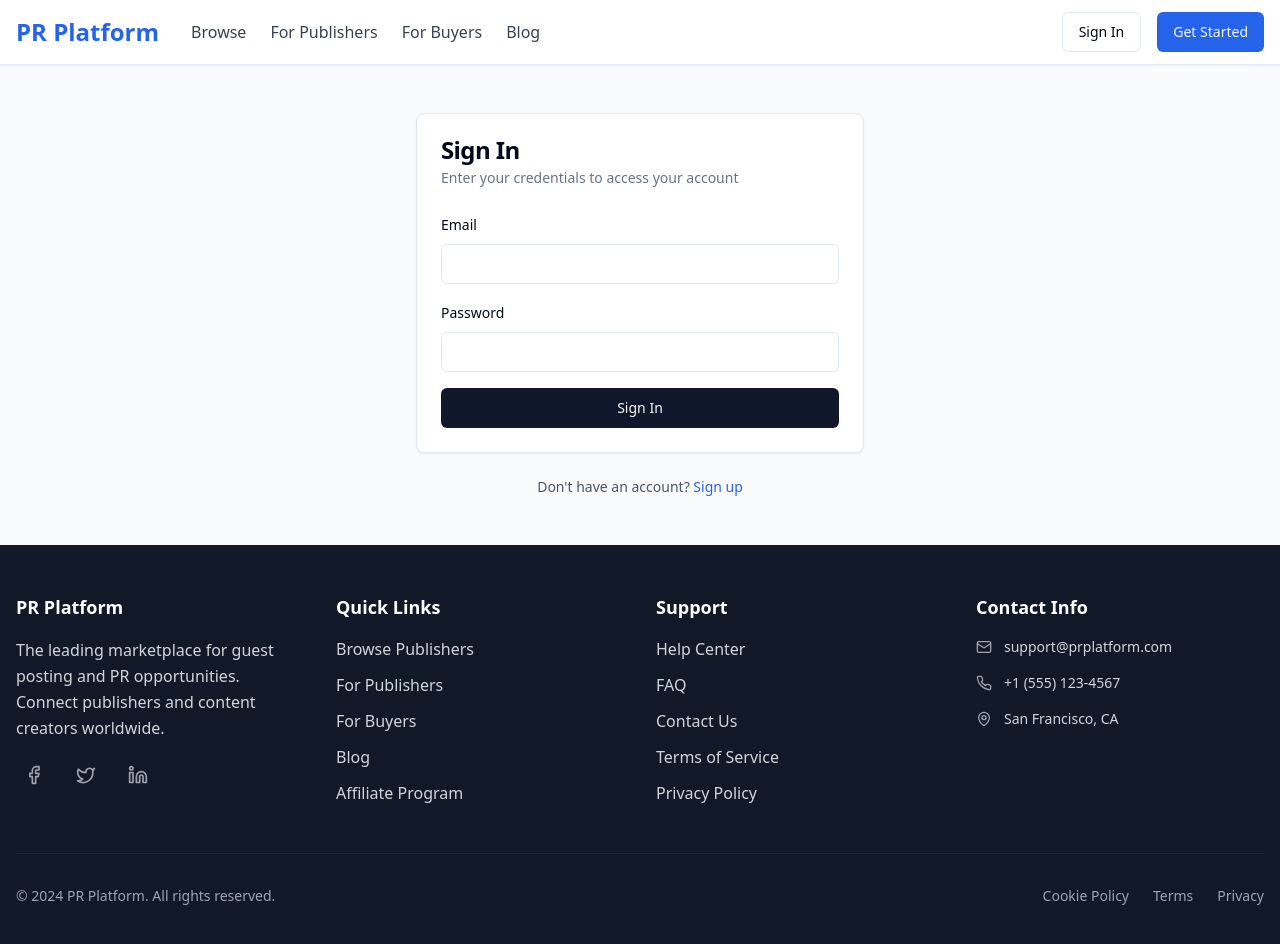
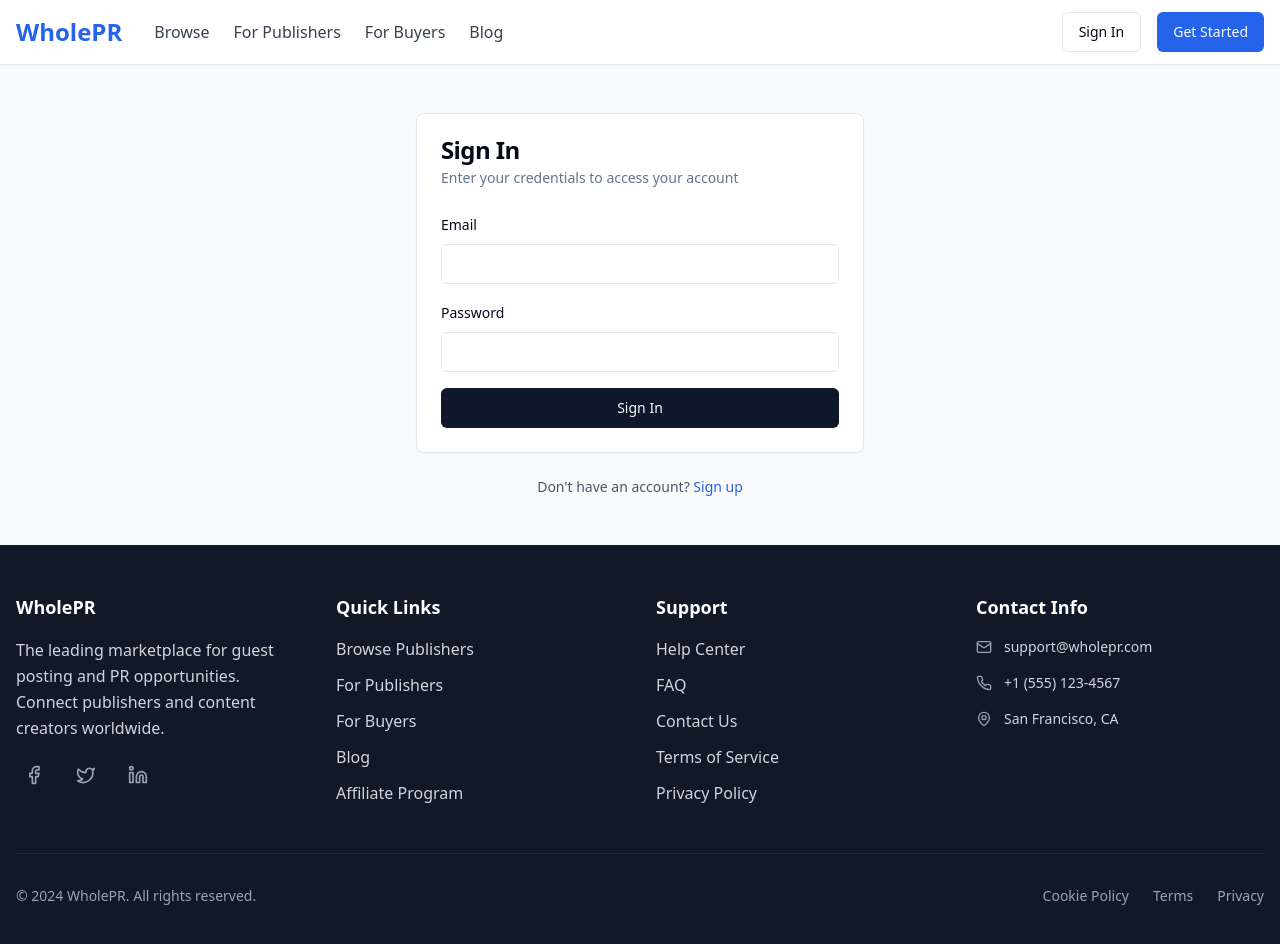
Before and after one commit to shashwatkumar9/post-palace-network, a React (Vite) app: page /login in a window 1280 px wide. Shown: the top 944 px of the page. Built offline with nearby package versions, Linux system fonts and the light colour scheme.

Commit message:
Rebrand to wholepr.com
Update domain name across the application and fix any issues on live pages.

```diff
--- a/index.html
+++ b/index.html
@@ -3,12 +3,12 @@
   <head>
     <meta charset="UTF-8" />
     <meta name="viewport" content="width=device-width, initial-scale=1.0" />
-    <title>post-palace-network</title>
-    <meta name="description" content="Lovable Generated Project" />
-    <meta name="author" content="Lovable" />
+    <title>WholePR - The Complete PR Marketplace</title>
+    <meta name="description" content="Connect with publishers and content creators worldwide. The leading marketplace for guest posting and PR opportunities." />
+    <meta name="author" content="WholePR" />
 
-    <meta property="og:title" content="post-palace-network" />
-    <meta property="og:description" content="Lovable Generated Project" />
+    <meta property="og:title" content="WholePR - The Complete PR Marketplace" />
+    <meta property="og:description" content="Connect with publishers and content creators worldwide. The leading marketplace for guest posting and PR opportunities." />
     <meta property="og:type" content="website" />
     <meta property="og:image" content="https://lovable.dev/opengraph-image-p98pqg.png" />
 
--- a/src/components/Footer.tsx
+++ b/src/components/Footer.tsx
@@ -10,7 +10,7 @@ const Footer = () => {
         <div className="grid grid-cols-1 md:grid-cols-2 lg:grid-cols-4 gap-8">
           {/* Company Info */}
           <div>
-            <h3 className="text-lg font-semibold mb-4 text-white">PR Platform</h3>
+            <h3 className="text-lg font-semibold mb-4 text-white">WholePR</h3>
             <p className="text-gray-300 mb-4 leading-relaxed">
               The leading marketplace for guest posting and PR opportunities.
               Connect publishers and content creators worldwide.
@@ -141,10 +141,10 @@ const Footer = () => {
               <div className="flex items-center">
                 <Mail className="h-4 w-4 mr-3 text-gray-400 flex-shrink-0" />
                 <a
-                  href="mailto:support@prplatform.com"
+                  href="mailto:support@wholepr.com"
                   className="text-gray-300 hover:text-white transition-colors text-sm"
                 >
-                  support@prplatform.com
+                  support@wholepr.com
                 </a>
               </div>
               <div className="flex items-center">
@@ -167,7 +167,7 @@ const Footer = () => {
         <div className="border-t border-gray-800 mt-12 pt-8">
           <div className="flex flex-col md:flex-row justify-between items-center">
             <p className="text-gray-400 text-sm mb-4 md:mb-0">
-              © 2024 PR Platform. All rights reserved.
+              © 2024 WholePR. All rights reserved.
             </p>
             <div className="flex flex-wrap justify-center md:justify-end space-x-6">
               <Link
--- a/src/components/Header.tsx
+++ b/src/components/Header.tsx
@@ -24,7 +24,7 @@ const Header = () => {
         <div className="flex justify-between items-center h-16">
           <div className="flex items-center space-x-8">
             <Link to="/" className="text-2xl font-bold text-blue-600 hover:text-blue-700 transition-colors">
-              PR Platform
+              WholePR
             </Link>
 
             <nav className="hidden md:flex space-x-6">
--- a/src/pages/Affiliate.tsx
+++ b/src/pages/Affiliate.tsx
@@ -13,7 +13,7 @@ const Affiliate = () => {
         <div className="container mx-auto px-4 py-4 flex items-center justify-between">
           <Link to="/" className="flex items-center space-x-2">
             <Globe className="h-8 w-8 text-blue-600" />
-            <span className="text-2xl font-bold text-gray-900">GuestPost Pro</span>
+            <span className="text-2xl font-bold text-gray-900">WholePR</span>
           </Link>
           <nav className="hidden md:flex items-center space-x-6">
             <Link to="/publishers" className="text-gray-600 hover:text-blue-600 transition-colors">For Publishers</Link>
@@ -268,7 +268,7 @@ const Affiliate = () => {
               <div className="flex items-start space-x-6">
                 <div className="bg-blue-100 text-blue-600 rounded-full w-12 h-12 flex items-center justify-center font-bold text-lg">2</div>
                 <div className="flex-1">
-                  <h3 className="text-xl font-semibold text-gray-900 mb-2">Promote GuestPost Pro</h3>
+                  <h3 className="text-xl font-semibold text-gray-900 mb-2">Promote WholePR</h3>
                   <p className="text-gray-600 mb-4">
                     Share your affiliate link through your website, blog, social media, email list, or direct outreach.
                     Target SEO professionals, content marketers, and business owners who need link building services.
@@ -328,7 +328,7 @@ const Affiliate = () => {
               Marketing Resources & Support
             </h2>
             <p className="text-xl text-gray-600 max-w-2xl mx-auto">
-              Everything you need to promote GuestPost Pro effectively
+              Everything you need to promote WholePR effectively
             </p>
           </div>
 
--- a/src/pages/Index.tsx
+++ b/src/pages/Index.tsx
@@ -13,7 +13,7 @@ const Index = () => {
         <div className="container mx-auto px-4 py-4 flex items-center justify-between">
           <div className="flex items-center space-x-2">
             <Globe className="h-8 w-8 text-blue-600" />
-            <span className="text-2xl font-bold text-gray-900">GuestPost Pro</span>
+            <span className="text-2xl font-bold text-gray-900">WholePR</span>
           </div>
           <nav className="hidden md:flex items-center space-x-6">
             <Link to="/publishers" className="text-gray-600 hover:text-blue-600 transition-colors">For Publishers</Link>
@@ -62,7 +62,7 @@ const Index = () => {
             </Link>
           </div>
           <div className="text-sm text-gray-500">
-            Join 25,000+ publishers and buyers who trust GuestPost Pro
+            Join 25,000+ publishers and buyers who trust WholePR
           </div>
         </div>
       </section>
@@ -109,7 +109,7 @@ const Index = () => {
         <div className="container mx-auto">
           <div className="text-center mb-16">
             <h2 className="text-4xl font-bold text-gray-900 mb-4">
-              Why Choose GuestPost Pro?
+              Why Choose WholePR?
             </h2>
             <p className="text-xl text-gray-600 max-w-3xl mx-auto">
               Everything you need to succeed in guest posting, whether you're buying or selling.
@@ -231,7 +231,7 @@ const Index = () => {
         <div className="container mx-auto px-4">
           <div className="text-center mb-16">
             <h2 className="text-4xl font-bold text-gray-900 mb-4">
-              How GuestPost Pro Works
+              How WholePR Works
             </h2>
             <p className="text-xl text-gray-600 max-w-2xl mx-auto">
               Our streamlined process makes guest posting simple and effective for both publishers and buyers
@@ -408,7 +408,7 @@ const Index = () => {
             Ready to Start Your Guest Posting Journey?
           </h2>
           <p className="text-xl mb-8 opacity-90 max-w-3xl mx-auto">
-            Join thousands of publishers and buyers who trust GuestPost Pro for their content marketing needs.
+            Join thousands of publishers and buyers who trust WholePR for their content marketing needs.
             Whether you're looking to monetize your website traffic or build high-quality backlinks for SEO,
             our platform provides everything you need to succeed in the competitive world of digital marketing.
           </p>
@@ -435,7 +435,7 @@ const Index = () => {
             <div>
               <div className="flex items-center space-x-2 mb-6">
                 <Globe className="h-6 w-6" />
-                <span className="text-xl font-bold">GuestPost Pro</span>
+                <span className="text-xl font-bold">WholePR</span>
               </div>
               <p className="text-gray-400 mb-4">
                 The premier marketplace for guest posting opportunities, connecting publishers and buyers worldwide.
@@ -475,7 +475,7 @@ const Index = () => {
           <div className="border-t border-gray-800 mt-12 pt-8">
             <div className="flex flex-col md:flex-row justify-between items-center">
               <p className="text-gray-400 mb-4 md:mb-0">
-                &copy; 2024 GuestPost Pro. All rights reserved.
+                &copy; 2024 WholePR. All rights reserved.
               </p>
               <div className="flex space-x-6 text-gray-400">
                 <Link to="/privacy" className="hover:text-white transition-colors">Privacy Policy</Link>
```
